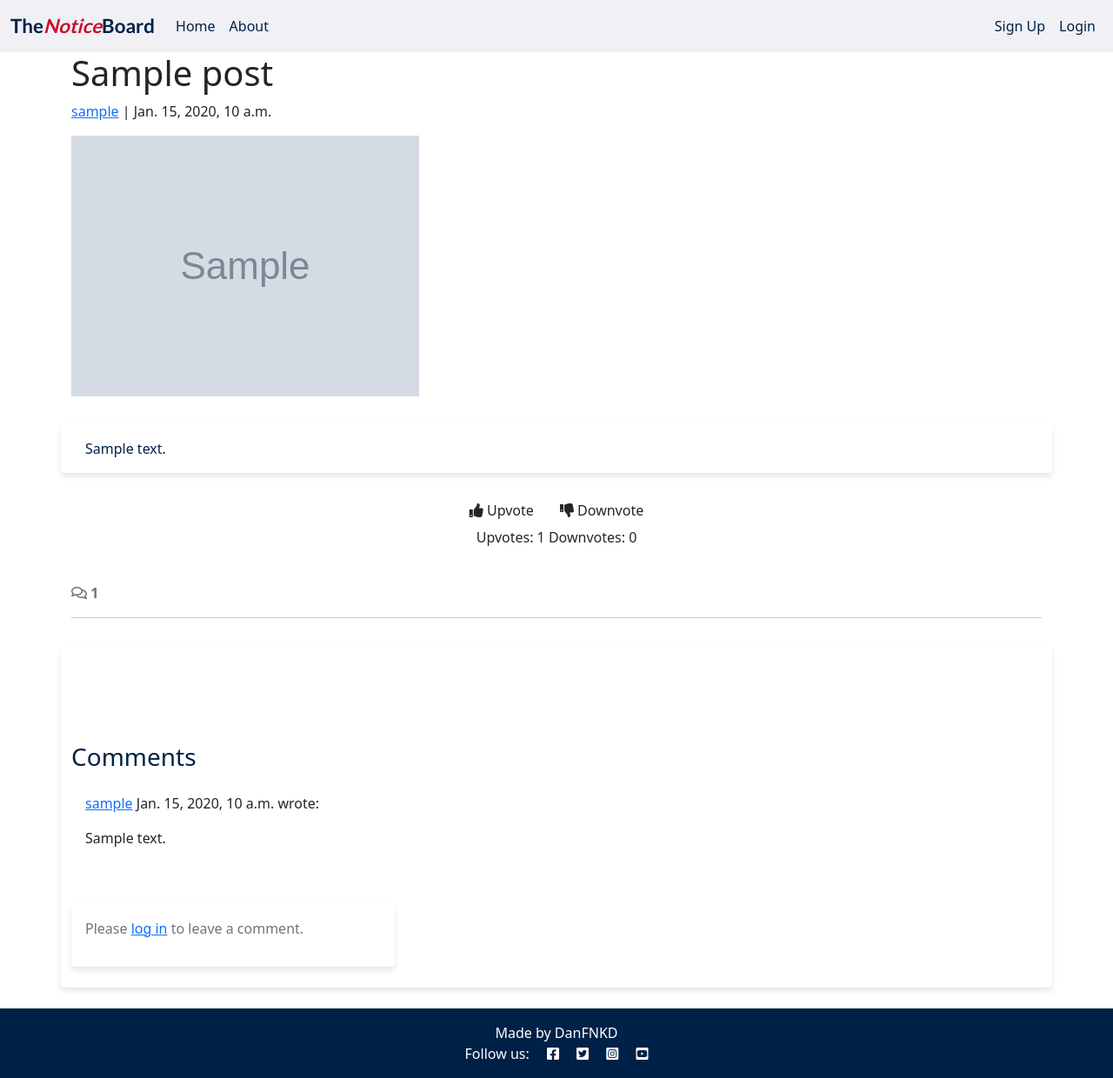
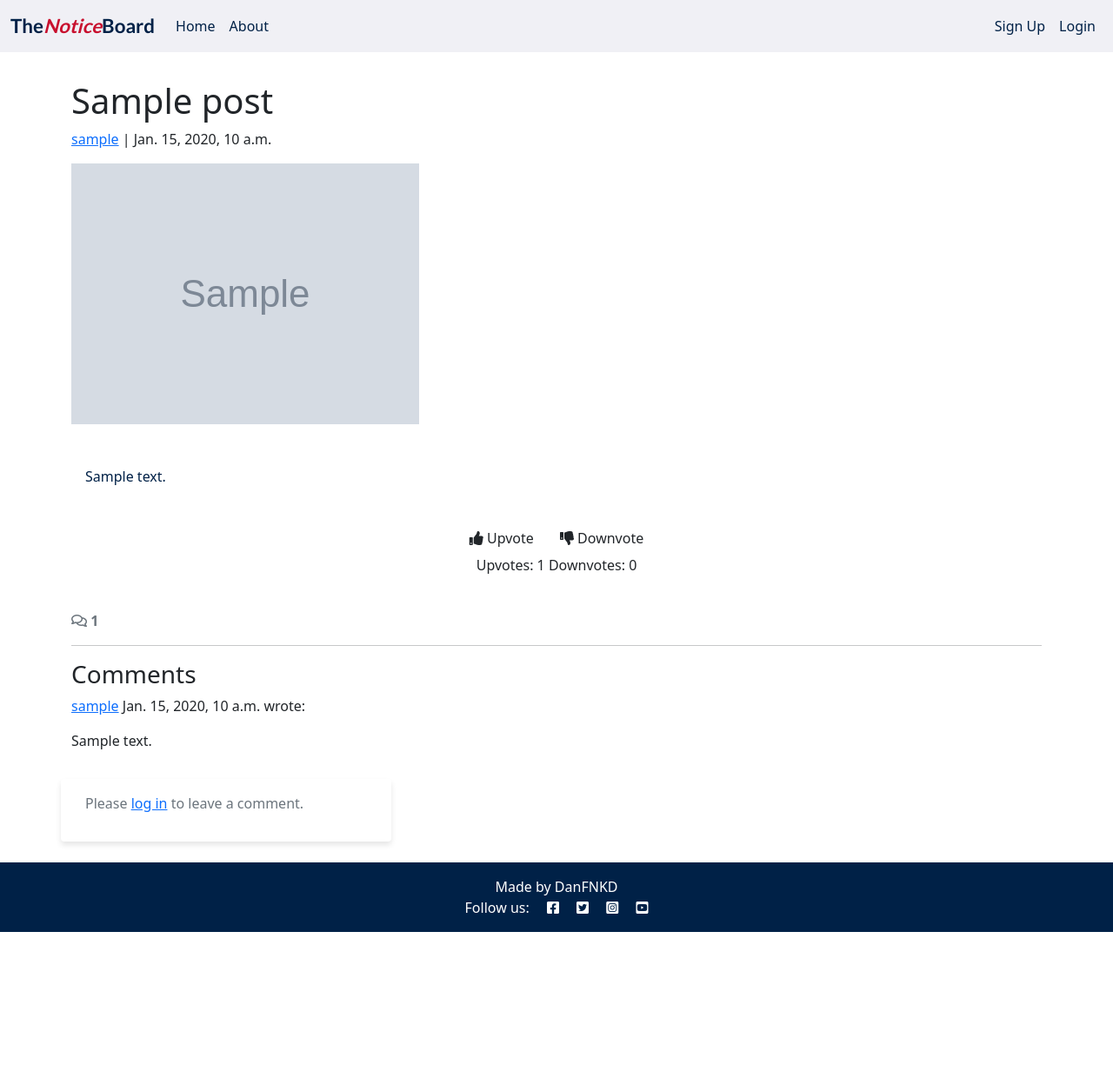
Before and after one commit to DanFNKD/the-notice-board, a Django app: a page that uses blog/templates/blog/post_detail.html in a window 1280 px wide. Shown: the whole page at 87% size. After the commit the page ends 1072 px from the top, so only its background shows below. Run offline with Django 4.2, Linux system fonts and the light colour scheme; tables that the repository leaves empty hold one stand-in row (values such as "Sample post"); grey boxes marked "Sample" are stand-in pictures; some libraries are stand-ins or nearby versions.

Commit message:
refactor(post_detail): remove card styling from post body

```diff
--- a/blog/templates/blog/post_detail.html
+++ b/blog/templates/blog/post_detail.html
@@ -25,7 +25,7 @@
 </div>
 <div class="container">
     <div class="row">
-        <div class="col card mb-4  mt-3 left  top">
+        <div class="col mb-4  mt-3">
             <div class="card-body">
                 <!-- Display post content with the safe filter -->
                 <p class="card-text">
@@ -59,15 +59,10 @@
     </div>
     <!-- Displaying comments -->
      <div class="row">
-        <div class="col-md-12 card mb-4 mt-3">
-            <h3 class="card-title">Comments</h3>
-            <div class="card-body">
+        <div class="col-12">
+            <h3>Comments</h3>
             {% for comment in comments %}
-                    <article class="mb-3
-                        {% if not comment.approved %}
-                            {% if comment.author == user %} text-muted{% else %} d-none{% endif %}
-                        {% endif %}
-                    ">
+                <article class="mb-3 {% if not comment.approved and comment.author != user %} d-none {% endif %}">
                     <p class="font-weight-bold">
                         <a href="{% url 'profile' comment.author.username %}">{{ comment.author }}</a>
                         <span class="font-weight-normal">
--- a/static/css/style.css
+++ b/static/css/style.css
@@ -14,6 +14,10 @@ body {
     color: #C8102E;
     font-weight: 700;
     font-style: italic;
+}
+
+.post-title {
+    padding-top: 2rem;
 }
 
 /* Navbar Styles */
```
Also changed, not shown: README.md. Lines whose indentation alone changed are shown as unchanged.
